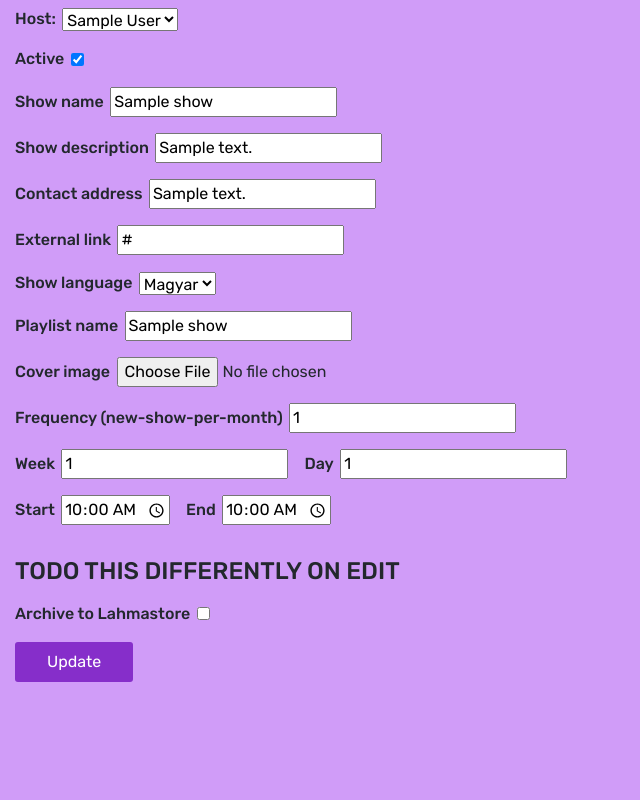
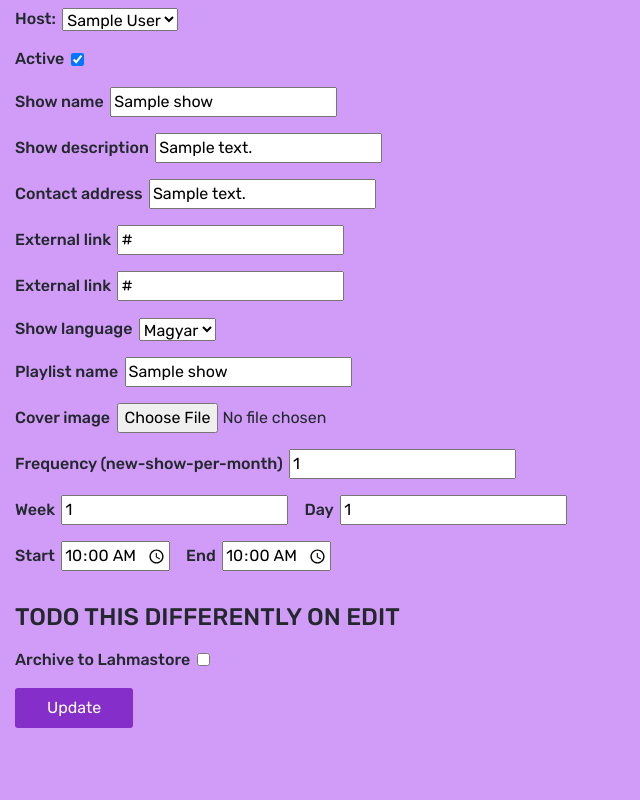
Before and after one commit to lahmacunradio/arcsi, a Flask app: template arcsi/templates/show/edit.html in a window 1280 px wide. Shown: the part 215-1015 px from the top of the page, without its empty margins (0-640 px from the left). Before the commit the page ends 897 px from the top, so only its background shows below. Run offline with Flask 2, Linux system fonts and the light colour scheme; the template is opened without the code that fills it: values that come from a table or form of the project are taken from there, others are empty; a user stored in the database is signed in; tables that the repository leaves empty hold one stand-in row (values such as "Sample post"); some libraries are stand-ins or nearby versions.

Commit message:
fix(templates/show): Better copy and new fields to use external link feature

```diff
--- a/arcsi/templates/show/edit.html
+++ b/arcsi/templates/show/edit.html
@@ -40,6 +40,11 @@
     <input name="contact_address" id="contact_address" value="{{ show.contact_address }}">
   </div>
 
+
+   <div>
+    <label for="social_base_url">External link</label>
+    <input name="social_base_url" id="social_base_url" value="{{ show.social_base_url }}">
+  </div>
 
    <div>
     <label for="social_base_url">External link</label>
--- a/arcsi/templates/show/view.html
+++ b/arcsi/templates/show/view.html
@@ -16,7 +16,6 @@
 {% if show.cover_image_url %}
 <img src="{{show.cover_image_url}}">
 {% endif %}
-<p>Show social base URL: {{show.social_base_url}}</p>
 <p>Show playlist name: {{show.playlist_name}}</p>
 <p>Show frequency: {{show.frequency}}</p>
 <p>Show week: {{show.week}}</p>
```
